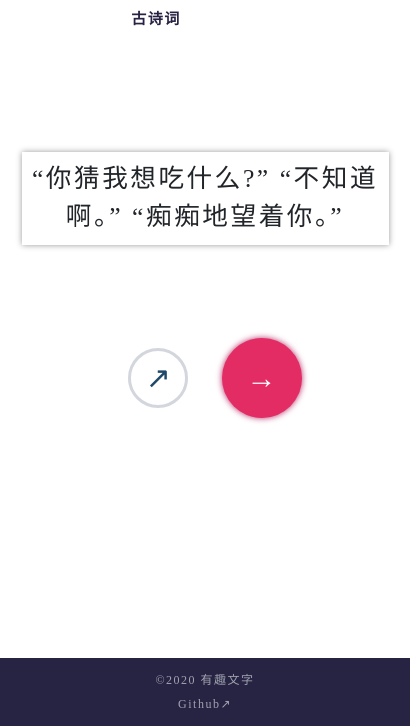
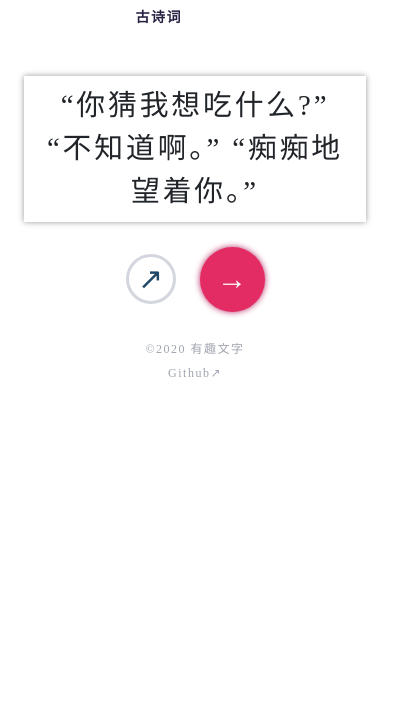
Before and after one commit to bzxg-space/funText, a plain HTML site: page twqh.html in a window 390 px wide. Shown: the part 118-844 px from the top of the page, 420 px wide, since content can reach past the window. Drawn offline with Linux system fonts and the light colour scheme.

Commit message:
20-6-9 结构、样式调整
自适应移动端与pc端

```diff
--- a/css/general.css
+++ b/css/general.css
@@ -1,10 +1,29 @@
-/* 清除内外边距 */
-*{
-	padding:0;
-	margin:0;
+/* 清除内外边距 全局过渡*/
+* {
+	padding: 0;
+	margin: 0;
+	-webkit-transition: font-size 0.3s linear;
+	-ms-transition: all 0.3s linear;
+	-o-transition: all 0.3s linear;
+	-moz-transition: all 0.3s linear;
+	transition: all 0.3s linear;
 }
+
+/*去除点击button时外边的框框
+by https://blog.csdn.net/water_Popcorn/article/details/90480349*/
+button:focus,
+button:active:focus,
+button.active:focus,
+button.focus,
+button:active.focus,
+button.active.focus {
+	outline: none;
+	border-color: transparent;
+	box-shadow: none;
+}
+
 /* 清除a的下划线,添加小手 */
-a{
+a {
 	text-decoration: none;
 	cursor: pointer;
 }
@@ -18,12 +37,15 @@ div#container {
 
 /* 头 */
 div#container div#head {
-	width: 100%;
+	margin-top: 10px;
+	padding: 0px 10px;
 	display: flex;
 	flex-wrap: wrap;
 	/* 超出自动换行 */
 	flex-direction: row;
+	/* 主轴:水平 */
 	justify-content: space-between;
+	/* 均分对齐 */
 }
 
 div#container div#head a.home {
@@ -41,7 +63,6 @@ div#container div#head a.home img {
 div#container div#head nav.nav-flex {
 	width: 80%;
 	max-width: 800px;
-	margin-top: 10px;
 	display: flex;
 	flex-wrap: wrap;
 	/* 超出自动换行 */
@@ -66,31 +87,23 @@ div#container div#head nav.nav-flex a.active {
 }
 
 div#container div#head nav.nav-flex a:hover {
-	font-size: 17px;
+	font-size: 16px;
+	-webkit-text-shadow: 0px 0px 3px rgb(243, 69, 115);
+	-ms-text-shadow: 0px 0px 3px rgb(243, 69, 115);
+	-moz-text-shadow: 0px 0px 3px rgb(243, 69, 115);
+	-o-text-shadow: 0px 0px 3px rgb(243, 69, 115);
+	text-shadow: 0px 0px 3px rgb(243, 69, 115);
 }
+
 /* 主体 */
 
-div#content{
-	width: 100%;
+div#content {
 	padding: 10px;
-	margin-top:15px;
 }
-div#content div#word-div{
-	width:100%;
-	height:350px;
-	position: relative;
 
-}
-div#content div#word-div div#word{
-	width:90%;
-	position: absolute;
-	left:50%;
-	top:50%;
-	-webkit-transform: translate(-50%,-50%);
-	-ms-transform: translate(-50%,-50%);
-	-moz-transform: translate(-50%,-50%);
-	-o-transform: translate(-50%,-50%);
-	transform: translate(-50%,-50%);
+div#content div#word {
+	width: 90%;
+	margin: 30px auto;
 	-webkit-box-shadow: 0px 0px 6px #999;
 	-ms-box-shadow: 0px 0px 6px #999;
 	-moz-box-shadow: 0px 0px 6px #999;
@@ -100,58 +113,60 @@ div#content div#word-div div#word{
 	letter-spacing: 0.1em;
 	font-size: 2em;
 	font-weight: 400;
-    line-height: 1.5;padding: 8px;
+	line-height: 1.5;
+	padding: 8px;
+	/* 单词强制换行 */
 	word-break: break-word;
 	text-align: center;
 }
-div#content div#deal{
-	width:100%;
-	padding:10px;
+
+div#content div#deal {
 	text-align: center;
 }
-div#content div#deal button{
+
+div#content div#deal button {
 	display: inline-block;
-	margin: 10px 15px;
+	margin: 5px 10px;
 	border-radius: 100%;
+	cursor: pointer;
 }
 
-div#content div#deal button:first-child{
-	border:solid 3px #d3d6dd;
-	width:60px;
-	height:60px;
-	color:#204969;
-	font-size:30px;
-	font-weight:500;
+div#content div#deal button:first-child {
+	border: solid 3px #d3d6dd;
+	width: 60px;
+	height: 60px;
+	color: #204969;
+	font-size: 30px;
+	font-weight: 500;
 	background: white;
-	cursor: pointer;
 }
-div#content div#deal button:last-child{
-	width:80px;
-	height:80px;
-	color:white;
-	font-size:30px;
-	font-weight:700;
+
+div#content div#deal button:last-child {
+	width: 80px;
+	height: 80px;
+	color: white;
+	font-size: 30px;
+	font-weight: 700;
 	background: #e42c64;
+	-webkit-box-shadow: 0px 0px 6px #b52b65;
+	-ms-box-shadow: 0px 0px 6px #b52b65;
+	-moz-box-shadow: 0px 0px 6px #b52b65;
+	-o-box-shadow: 0px 0px 6px #b52b65;
 	box-shadow: 0px 0px 6px #b52b65;
-	cursor: pointer;
 	border: none;
 }
-div#content div#deal button:first-child:hover{
+
+div#content div#deal button:hover {
+	color: #333;
+}
+
+div#content div#deal button:first-child:hover {
 	border-color: #e42c64;
-	color:#333;
-}
-div#content div#deal button:last-child:hover{
-	color:#333;
 }
 
 /* 尾 */
 footer {
-	position: fixed;
-	bottom:0;
-	left: 0;
-	width:100%;
-	background: #272343;
-	padding:10px;
+	padding: 10px 0px;
 }
 
 footer p {
@@ -161,32 +176,40 @@ footer p {
 	letter-spacing: 1.5px;
 	line-height: 24px;
 }
-footer p a{
+
+footer p a {
 	color: #a0a4af;
 }
-footer p a:hover{
-	color:rgb(243, 69, 115);
+
+footer p a:hover {
+	color: rgb(243, 69, 115);
 }
 
 /* 媒体查询 */
-@media screen and (max-width:767px){
-	body {
-		font-size: 0.8em;
-	}
-	div#container{
-		width:100%;
+@media screen and (max-width:767px) {
+	div#content div#word {
+		font-size: 1.8em;
 	}
 
-	div#content div#word-div {
-		height: 270px;
+	div#container {
+		width: 98%;
 	}
-	div#content div#deal{
-		padding-top:0px;
+
+	div#content div#word {
+		margin: 20px auto;
 	}
-	div#content div#deal button{
-		margin: 5px 15px;
+
+	div#container div#head nav.nav-flex a {
+		font-size: 14px;
 	}
-	div#content{
-		padding:0px 10px;
+
+	div#content div#deal button:first-child {
+		width: 50px;
+		height: 50px;
+	}
+
+	div#content div#deal button:last-child {
+		width: 65px;
+		height: 65px;
 	}
 }
--- a/twqh.html
+++ b/twqh.html
@@ -29,9 +29,7 @@
 			<!-- 头 结束 -->
 			<!-- 主体 -->
 			<div id="content">
-				<div id="word-div">
-					<div id="word">白日放歌须纵酒，青春作伴好还乡。<br />白日放歌须纵酒，青春作伴好还乡。白日放歌须纵酒，青春作伴好还乡。</div>
-				</div>
+				<div id="word"></div>
 				<div id="deal">
 					<button onclick="copy()" title="复制">↗</button>
 					<button onclick="getData()" title="换一句">→</button>
```
Also changed, not shown: djt.html (+1 -3 lines), gsc.html (+1 -3 lines), index.html (+1 -3 lines), my.html (+1 -3 lines). Lines whose indentation alone changed are shown as unchanged.
